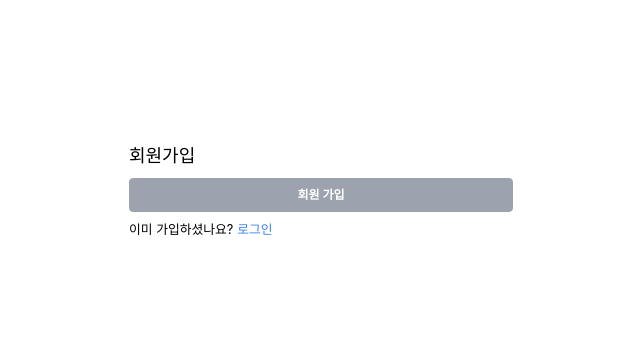
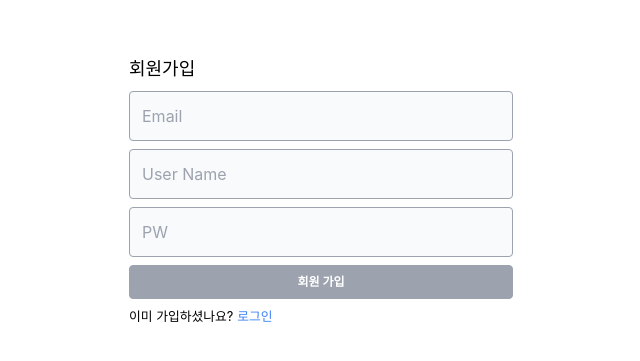
Before and after one commit to OM-secret-organization/TypeScript_lea, a Next.js app in the folder TypeScriptStudy/nextJS_project/client/: page /register in a window 1280 px wide. Shown: the part 209-570 px from the top of the page, without its empty margins (319-959 px from the left). Built offline with nearby package versions, Linux system fonts and the light colour scheme.

Commit message:
[Edit] 회원 가입 페이지 기능 생성

```diff
--- a/TypeScriptStudy/nextJS_project/client/src/pages/register.tsx
+++ b/TypeScriptStudy/nextJS_project/client/src/pages/register.tsx
@@ -1,13 +1,36 @@
-import React from 'react';
+import React, { useState } from 'react';
 import Link from 'next/link';
+import InputGroup from '../components/InputGroup';
 
 const register = () => {
+  const [email, setEmail] = useState('');
+  const [userName, setUserName] = useState('');
+  const [password, setPassword] = useState('');
+  const [errors, setErrors] = useState<any>({});
   return (
     <div>
       <div className="flex flex-col items-center justify-center h-screen p-6">
         <div className="w-10/12 mx-auto md:w-96">
           <h1 className="mb-2 text-lg font-medium">회원가입</h1>
           <form>
+            <InputGroup
+              placeholder="Email"
+              value={email}
+              setValue={setEmail}
+              error={errors.email}
+            />
+            <InputGroup
+              placeholder="User Name"
+              value={userName}
+              setValue={setEmail}
+              error={errors.useName}
+            />
+            <InputGroup
+              placeholder="PW"
+              value={password}
+              setValue={setPassword}
+              error={errors.password}
+            />
             <button className="w-full py-2 mb-1 text-xs font-bold text-white uppercase bg-gray-400 border border-gray-400 rounded">
               회원 가입
             </button>
```
